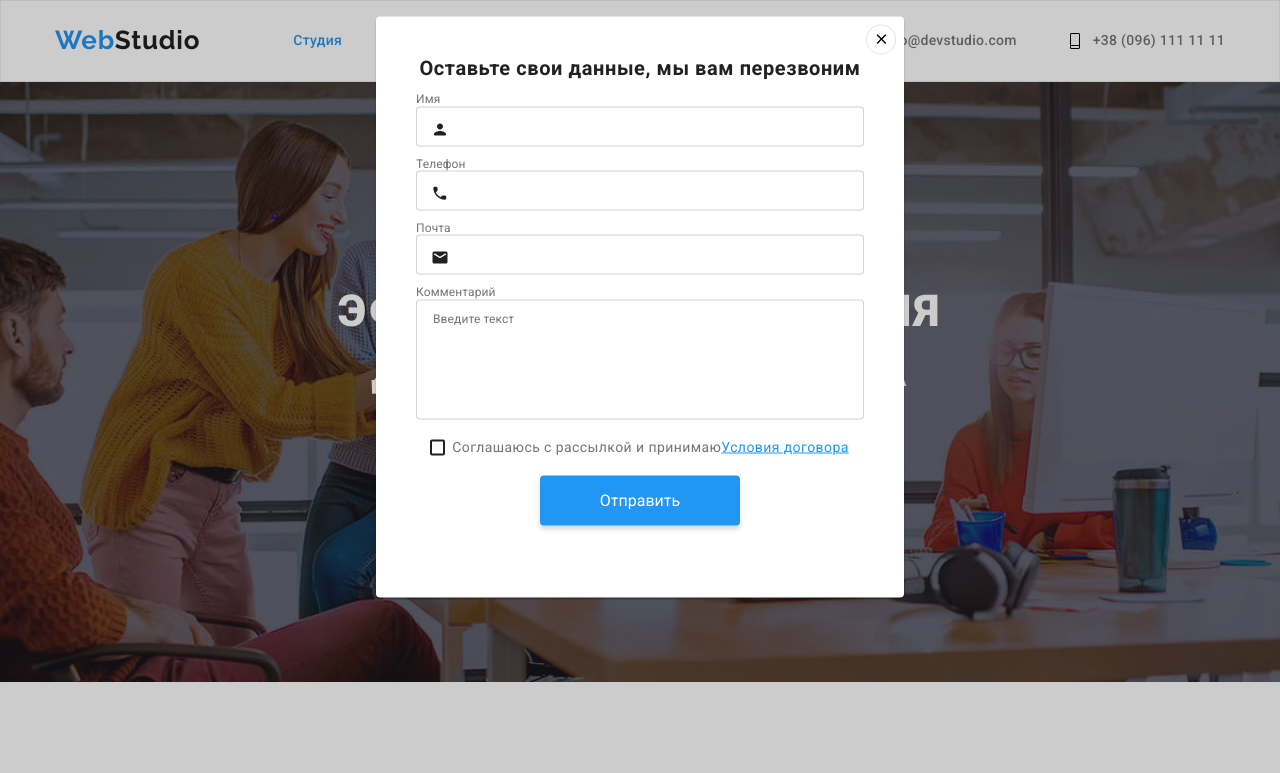
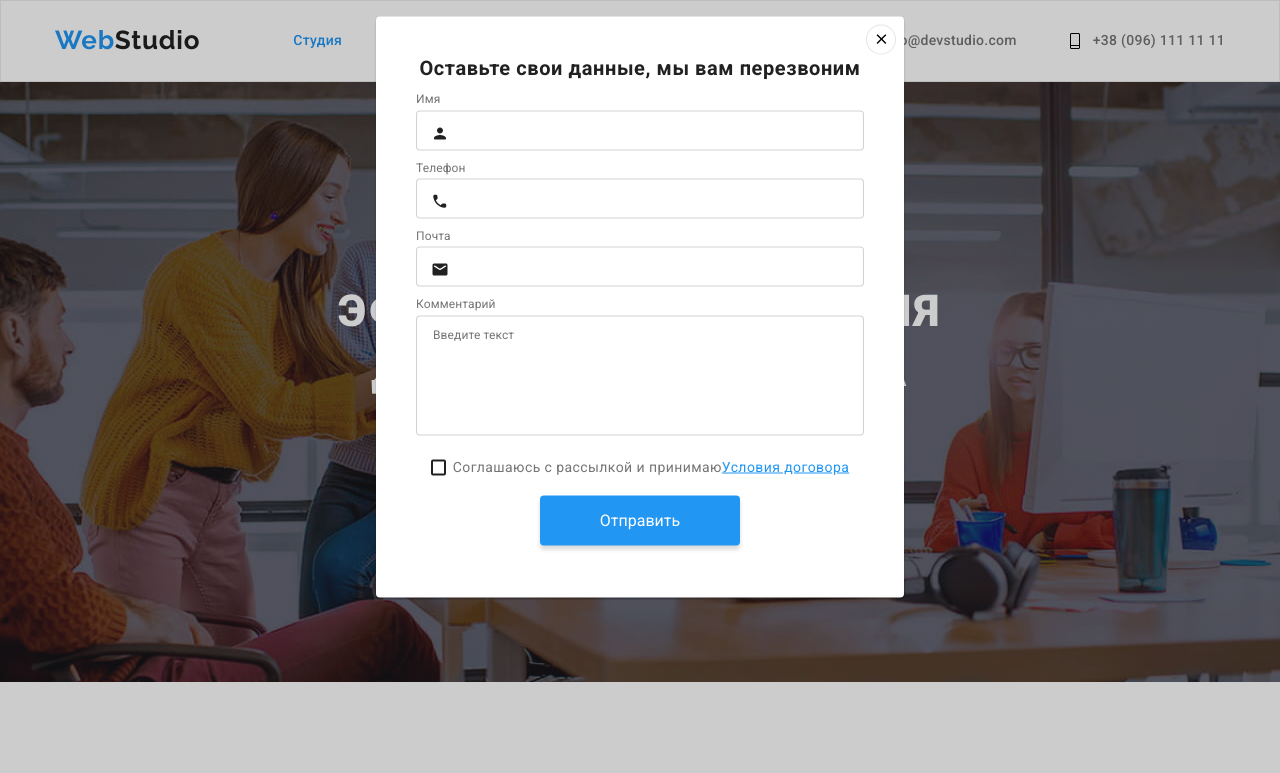
Before and after one commit to andrii-pozniak/goit-markup-hw-06, a plain HTML site: page index.html in a window 1280 px wide. Both pictures are taken after a click on the button "Заказать услугу". Shown: the top 773 px of the page. Drawn offline with nearby package versions, Linux system fonts and the light colour scheme; files whose address does not match are found by name.

Commit message:
add change after coment mentor

```diff
--- a/css/styles.css
+++ b/css/styles.css
@@ -207,7 +207,7 @@ font-family: Roboto, sans-serif;
 }
 .hero-backdrop.is-hidden{
     opacity: 0;
-    transition: opacity 250ms var(--timing-function);
+
     pointer-events: none;
 }
 .hero-modal {
@@ -215,6 +215,7 @@ font-family: Roboto, sans-serif;
     top: 30%;
     left: 50%;
     padding: 40px;
+    transition: opasity 10050ms var(--timing-function);
 
     transform: translate(-50%, -50%);
 
@@ -315,6 +316,7 @@ font-family: Roboto, sans-serif;
 .hero-name {
     display: flex;
     flex-wrap: wrap;
+    margin-bottom: 4px;
     font-weight: 400;
     font-size: 12px;
     line-height: 1.2;
@@ -322,6 +324,7 @@ font-family: Roboto, sans-serif;
 
     color: var(--primery-text-color);
 }
+
 .hero-input {
     display: flex;
     width: 448px;
@@ -349,9 +352,8 @@ font-family: Roboto, sans-serif;
     display: flex;
     justify-content: center;
     align-items: center;
-    margin-bottom: 20px;
+    margin: 20px 0;
 
-    font-weight: 400;
     font-size: 14px;
     line-height: 1.71px;
     letter-spacing: 0.03em;
@@ -359,22 +361,28 @@ font-family: Roboto, sans-serif;
     color: var(--primery-text-color);
 }
 .hero-checkbox {
+    position: absolute;
     width: 1px;
     height: 1px;
    margin: -1px;
    border: 0;
    padding: 0;
+   clip: rect(0 0 0 0);
     transition: border 250ms var(--timing-function);
    overflow: hidden;
 
 }
 .checkbox-icon {
+    display: flex;
     width: 15px;
     height: 16px;
     margin-right: 7px;
 
     border: 2px solid var(--title-color);
     border-radius: 2px;
+}
+.hero-checkbox:focus + .checkbox-icon {
+    border: 1px solid var(--acsent-color);
 }
 .hero-checkbox:checked + .checkbox-icon {
     display: inline;
@@ -428,7 +436,7 @@ font-family: Roboto, sans-serif;
     width: 448px;
     height: 120px;
     font-weight: 400;
-    margin-bottom: 20px;
+
     padding: 12px 16px;
     outline: none;
 
@@ -1039,3 +1047,6 @@ font-family: Roboto, sans-serif;
 .container-ovelay:hover .text-overlay {
     transform: translateY(0);
 }
+.photo-a:focus .text-overlay {
+    transform: translateY(0);
+}
--- a/index.html
+++ b/index.html
@@ -386,10 +386,10 @@
                                         </svg>
                                     </div>
 
-                                    <label class="hero-name" for="coment">Комментарий
+                                    <label class="hero-name" for="coment">Комментарий</label>
                                         <textarea name="coment" id="coment" cols="30" rows="10" class="modal-coment"
                                             placeholder="Введите текст"></textarea>
-                                    </label>
+
                                     <label class="checkbox-label">
                                         <input class="hero-checkbox" type="checkbox" name="checkbox" value="topic">
                                         <span class="checkbox-icon"></span>Соглашаюсь с рассылкой и принимаю <span> <a href=""
```
